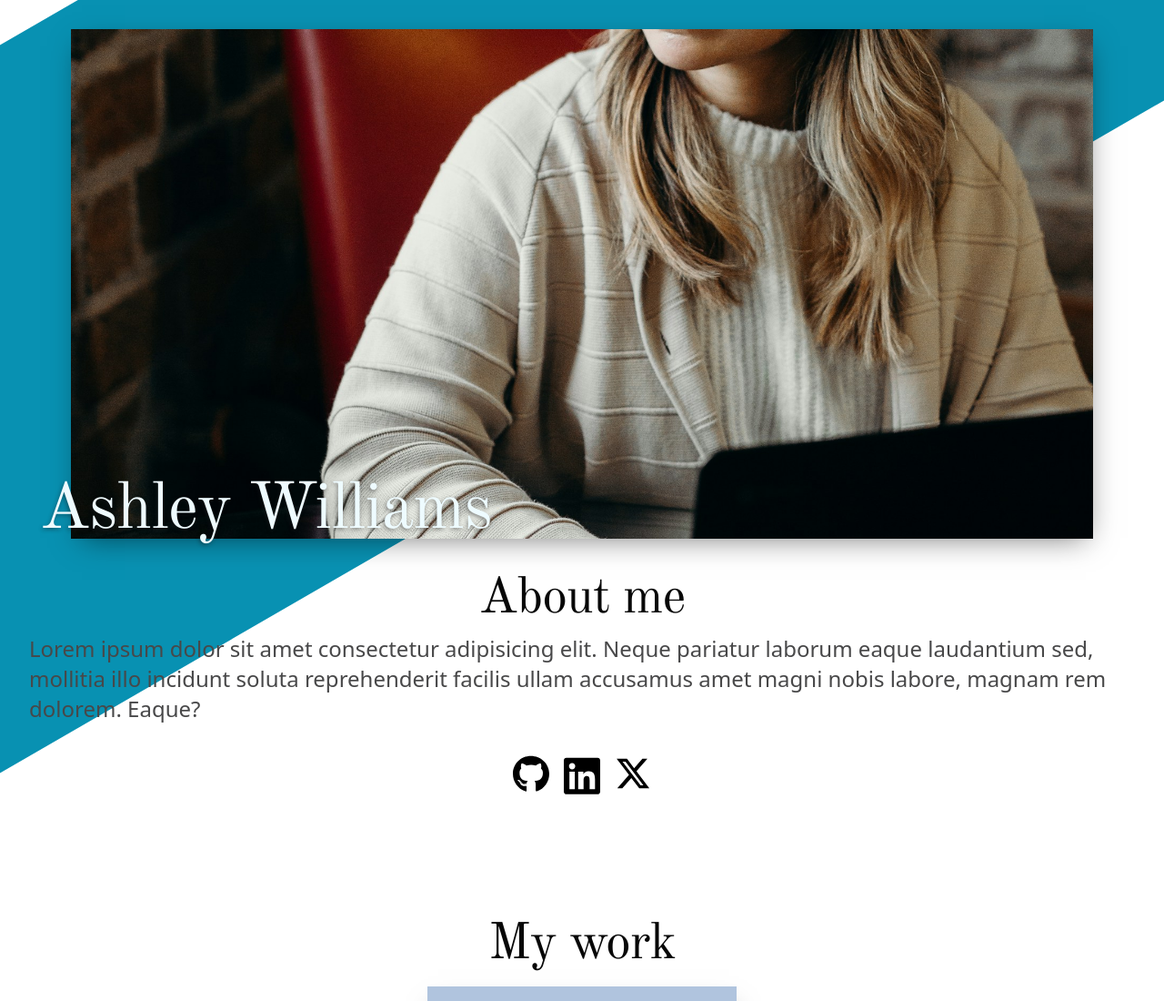
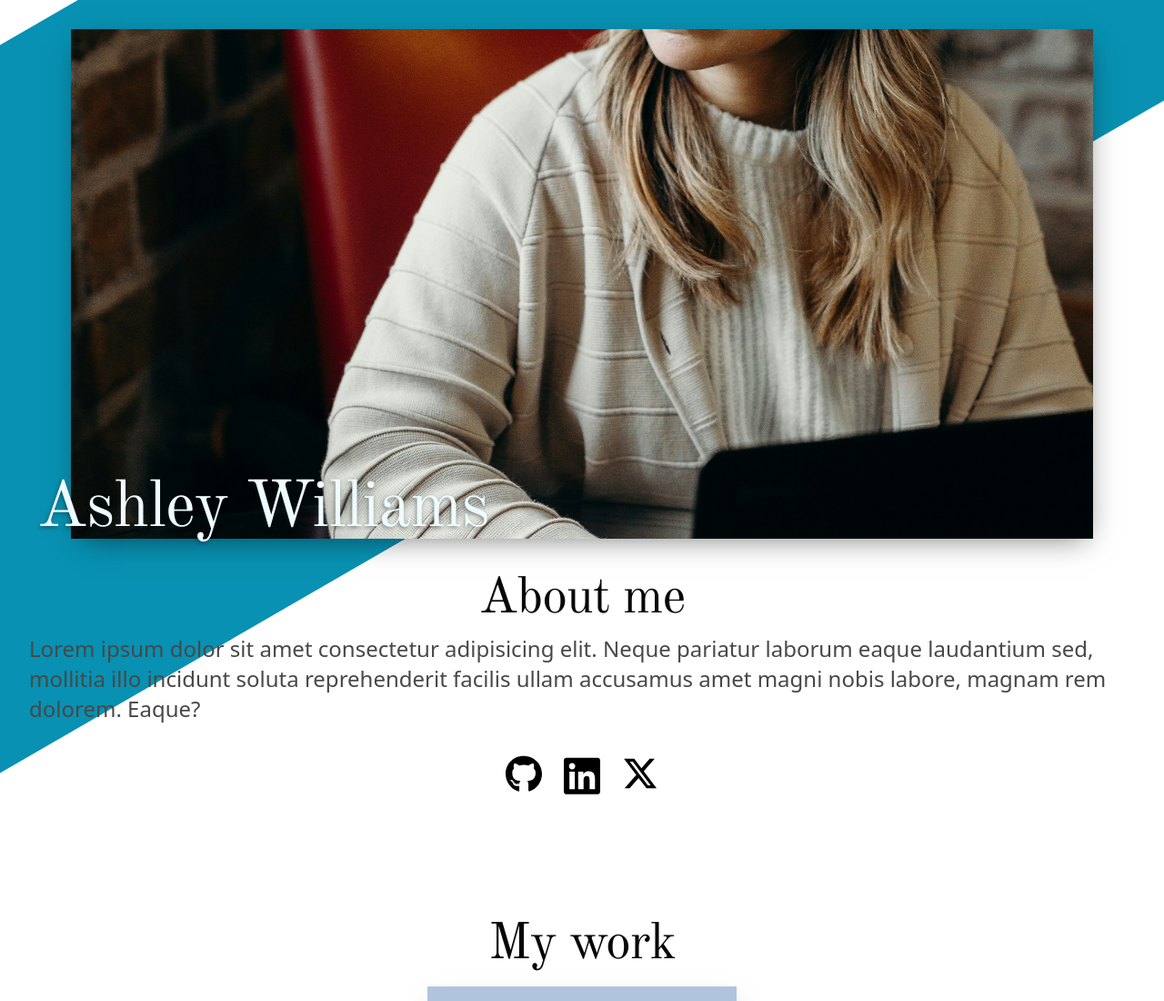
Before and after one commit to Liam-JL/odin-homepage, a website built with webpack: page src/template.html in a window 1280 px wide. Shown: the top 1100 px of the page at 91% size. Built offline with nearby package versions, Linux system fonts and the light colour scheme; files whose address does not match are found by name.

Commit message:
Restyle hero

```diff
--- a/src/shared/styles/header.css
+++ b/src/shared/styles/header.css
@@ -12,11 +12,9 @@
 
 .hero__title {
     position: absolute;
-    bottom: -20px;
-    left: 20px;
-    width: 90%;
+    bottom: -10px;
+    left: 25px;
     text-shadow: -1px 2px 4px rgba(25, 25, 27, 0.42);
-    margin: 0.5rem;
     line-height: 1.2;
     font-size: 4.5rem;
 }
@@ -44,5 +42,5 @@
 
 .hero__icon-links {
     display: flex;
-    gap: 1rem;
+    gap: 1.5rem;
 }
```
